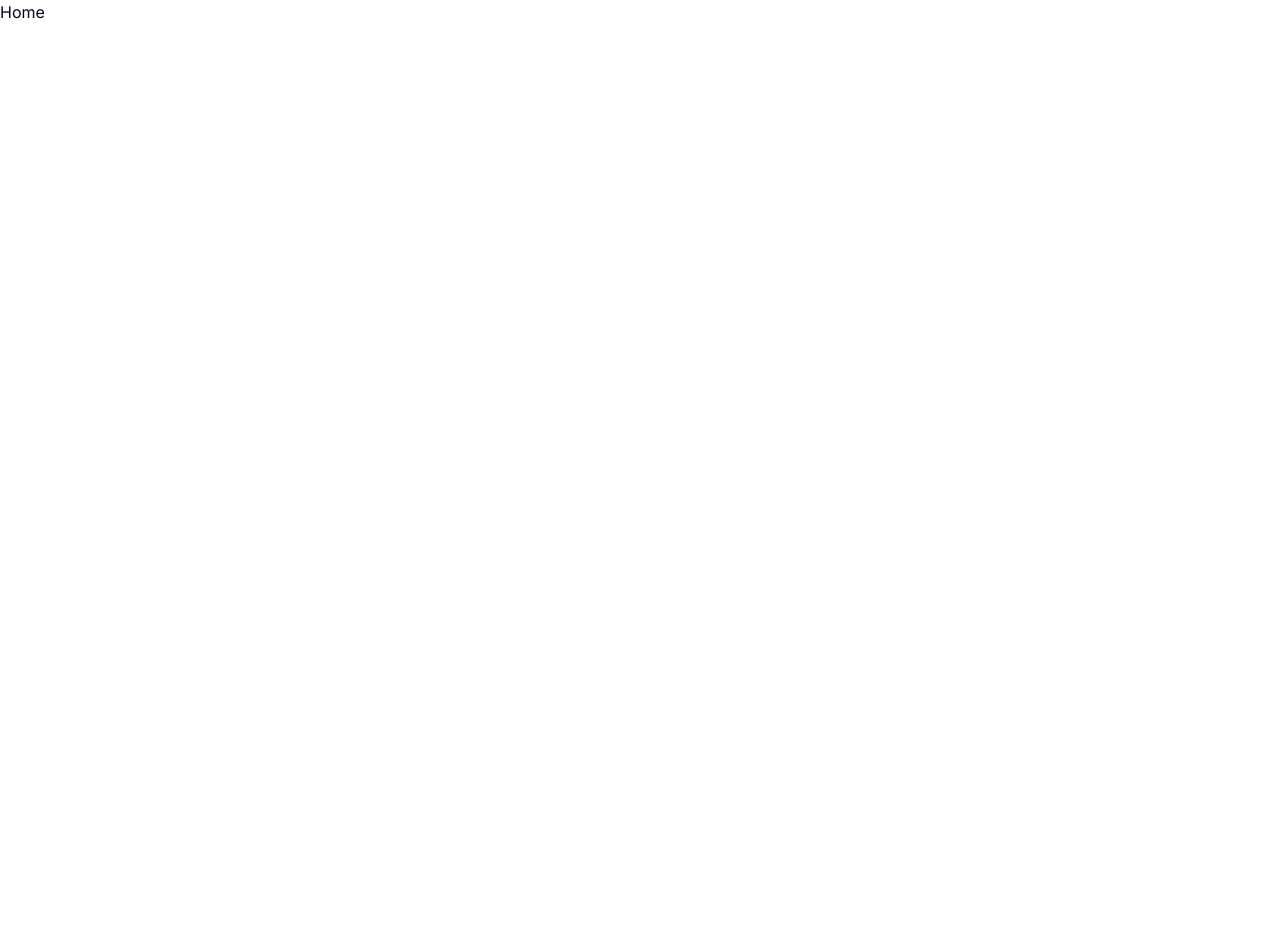
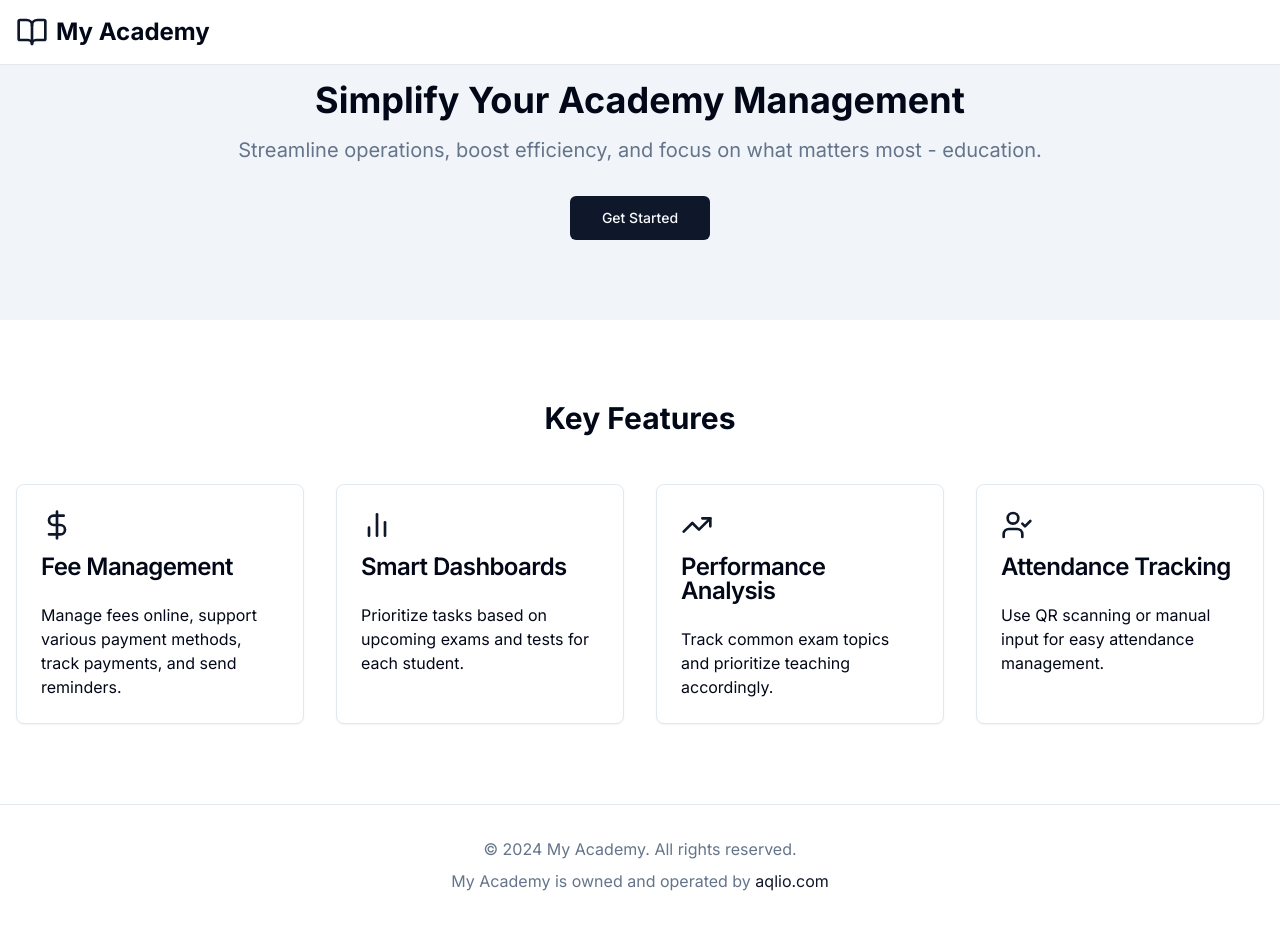
Before and after one commit to aqlio/next-js, a Next.js app: page / in a window 1280 px wide. Before the commit the page ends 800 px from the top, so only its background shows below. Built offline with nearby package versions, Linux system fonts and the light colour scheme.

Commit message:
Update ProfileDropdownMenu with logout functionality to go to home page after logout

```diff
--- a/src/app/page.tsx
+++ b/src/app/page.tsx
@@ -1,9 +1,95 @@
-import Image from "next/image";
+"use client"
+
+import { useState } from 'react'
+import Head from 'next/head'
+import Link from 'next/link'
+import { Button } from "@/components/ui/button"
+import { Card, CardContent, CardHeader, CardTitle } from "@/components/ui/card"
+import { Sheet, SheetContent, SheetTrigger } from "@/components/ui/sheet"
+import { DollarSign, BarChart2, TrendingUp, UserCheck, Menu } from 'lucide-react'
+import { LucideIcon } from 'lucide-react'
+import LoggedOutHeader from '@/components/Headers/LoggedOutHeader'
+
 
 export default function Home() {
+  const [isMobileMenuOpen, setIsMobileMenuOpen] = useState(false)
+
+  const FeatureCard = ({ icon: Icon, title, description }: { icon: LucideIcon; title: string; description: string }) => (
+    <Card>
+      <CardHeader>
+        <Icon className="h-8 w-8 mb-2 text-primary" />
+        <CardTitle>{title}</CardTitle>
+      </CardHeader>
+      <CardContent>
+        <p>{description}</p>
+      </CardContent>
+    </Card>
+  )
+
   return (
-    <div>
-      <h1>Home</h1>
+    <div className="min-h-screen flex flex-col">
+      <Head>
+        <title>My Academy: Efficient Academy Management Software</title>
+        <meta name="description" content="My Academy, owned by aqlio.com, simplifies academy management for small to medium institutions. Manage fees, track attendance, analyze performance, and more." />
+        <link rel="icon" href="/favicon.ico" />
+      </Head>
+
+
+      <LoggedOutHeader />
+
+
+
+      <main className="flex-grow">
+        <section className="bg-muted py-20 text-center">
+          <div className="container mx-auto px-4">
+            <h1 className="text-4xl font-bold mb-4">Simplify Your Academy Management</h1>
+            <p className="text-xl text-muted-foreground mb-8">Streamline operations, boost efficiency, and focus on what matters most - education.</p>
+            <Button size="lg" asChild>
+              <Link href="/login">Get Started</Link>
+            </Button>
+          </div>
+        </section>
+
+        <section id="features" className="py-20">
+          <div className="container mx-auto px-4">
+            <h2 className="text-3xl font-bold text-center mb-12">Key Features</h2>
+            <div className="grid grid-cols-1 md:grid-cols-2 lg:grid-cols-4 gap-8">
+              <FeatureCard
+                icon={DollarSign}
+                title="Fee Management"
+                description="Manage fees online, support various payment methods, track payments, and send reminders."
+              />
+              <FeatureCard
+                icon={BarChart2}
+                title="Smart Dashboards"
+                description="Prioritize tasks based on upcoming exams and tests for each student."
+              />
+              <FeatureCard
+                icon={TrendingUp}
+                title="Performance Analysis"
+                description="Track common exam topics and prioritize teaching accordingly."
+              />
+              <FeatureCard
+                icon={UserCheck}
+                title="Attendance Tracking"
+                description="Use QR scanning or manual input for easy attendance management."
+              />
+            </div>
+          </div>
+        </section>
+      </main>
+
+      <footer className="bg-background border-t py-8">
+        <div className="container mx-auto px-4 text-center">
+          <p className="text-muted-foreground">&copy; 2024 My Academy. All rights reserved.</p>
+          <p className="text-muted-foreground mt-2">
+            My Academy is owned and operated by{' '}
+            <a href="https://www.aqlio.com" target="_blank" rel="noopener noreferrer" className="text-primary hover:underline">
+              aqlio.com
+            </a>
+          </p>
+        </div>
+      </footer>
     </div>
-  );
+  )
 }
--- a/src/components/Profile/ProfileDropdownMenu.tsx
+++ b/src/components/Profile/ProfileDropdownMenu.tsx
@@ -18,7 +18,7 @@ export default function ProfileDropdownMenu() {
 
     const handleLogout = () => {
         dispatch(logout());
-        router.push('/login');
+        router.push('/');
     }
 
     return (
--- a/src/components/ProtectedRoute.tsx
+++ b/src/components/ProtectedRoute.tsx
@@ -14,7 +14,7 @@ const ProtectedRoute: React.FC<ProtectedRouteProps> = ({ children }) => {
 
   useEffect(() => {
     if (!isLoggedIn) {
-      router.push('/login');
+      router.push('/');
     }
   }, [isLoggedIn, router]);
 
```
